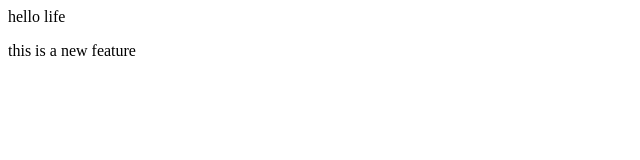
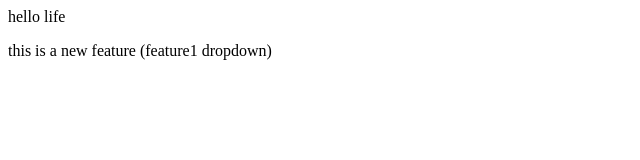
Before and after one commit to vishnutejbathala/Localrepo, a plain HTML site: page index.html in a window 1280 px wide. Shown: the whole page, without its empty margins (0-640 px from the left). Drawn offline with Linux system fonts and the light colour scheme.

```diff
--- a/index.html
+++ b/index.html
@@ -1,2 +1,2 @@
 <p>hello life</p>
-<p>this is a new feature</p>
+<p>this is a new feature (feature1 dropdown)</p>
```
